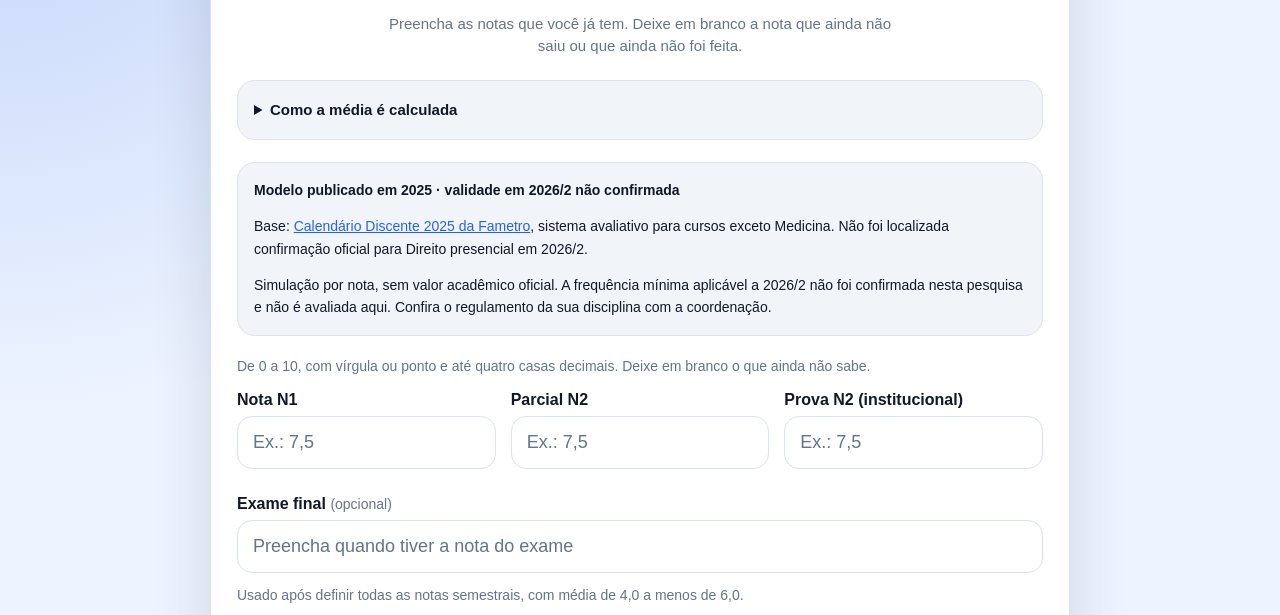
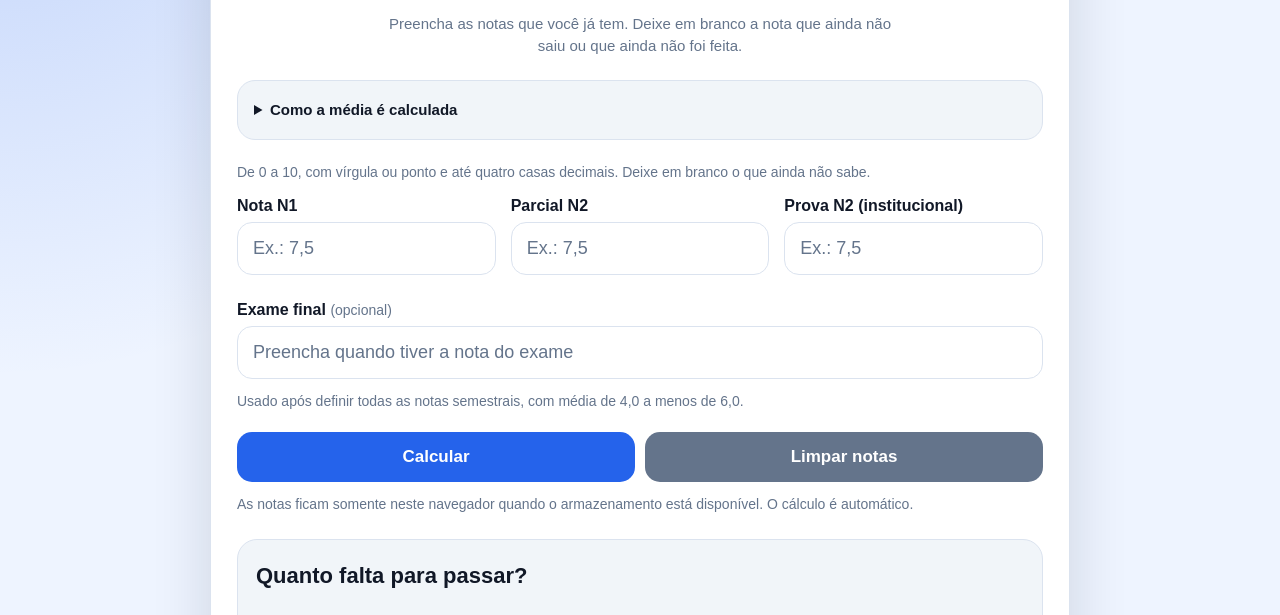
Before and after one commit to luygue/calculadoranotas, a website with bundled scripts: page index.html in a window 1280 px wide. Shown: the part 185-800 px from the top of the page. Built offline with nearby package versions, Linux system fonts and the light colour scheme.

Commit message:
Remove bloco informativo do regulamento da página

```diff
--- a/index.html
+++ b/index.html
@@ -311,8 +311,6 @@
     }
     a { color: var(--primary); }
     .instituicao { color: var(--muted); line-height: 1.5; }
-    .fonte { background: var(--formula); border: 1px solid var(--border); border-radius: 18px; padding: 16px; margin-bottom: 20px; font-size: 14px; line-height: 1.6; }
-    .fonte p:last-child { margin-bottom: 0; }
     summary { cursor: pointer; font-weight: bold; }
     button:focus-visible, summary:focus-visible, a:focus-visible { outline: 3px solid var(--primary); outline-offset: 4px; }
     .grid { grid-template-columns: repeat(3, minmax(0, 1fr)); }
@@ -370,11 +368,6 @@
       <strong>Abaixo de 4,0:</strong> reprovação por nota</p>
       <p><strong>Após o exame</strong> = (Média semestral + Exame) ÷ 2; mínimo de 5,0.</p>
     </details>
-    <aside class="fonte" aria-label="Fonte e limites da simulação">
-      <strong>Modelo publicado em 2025 · validade em 2026/2 não confirmada</strong>
-      <p>Base: <a href="https://fametro.edu.br/wp-content/uploads/2025/01/Calendario-Discente-2025.pdf" target="_blank" rel="noopener noreferrer">Calendário Discente 2025 da Fametro</a>, sistema avaliativo para cursos exceto Medicina. Não foi localizada confirmação oficial para Direito presencial em 2026/2.</p>
-      <p>Simulação por nota, sem valor acadêmico oficial. A frequência mínima aplicável a 2026/2 não foi confirmada nesta pesquisa e não é avaliada aqui. Confira o regulamento da sua disciplina com a coordenação.</p>
-    </aside>
     <p id="entrada-ajuda" class="nota-info">De 0 a 10, com vírgula ou ponto e até quatro casas decimais. Deixe em branco o que ainda não sabe.</p>
     <div class="grid">
       <div>
```
Also changed, not shown: tests/browser/calculadora.spec.js (+1 -3 lines), README.md.
